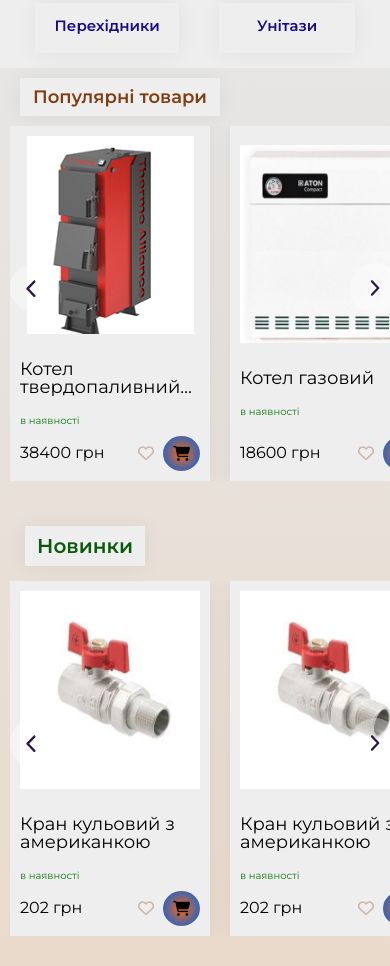
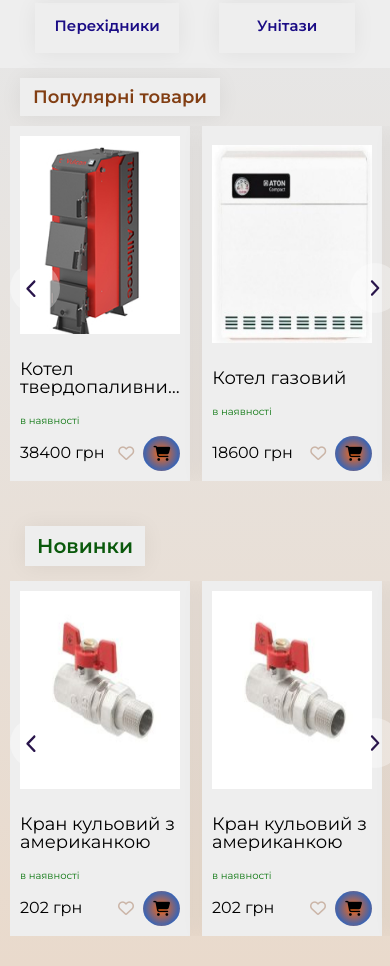
Before and after one commit to Masia0124/TeploMmarket, a plain HTML site: page index.html in a window 390 px wide. Shown: the part 858-1824 px from the top of the page. Drawn offline with nearby package versions, Linux system fonts and the light colour scheme.

Commit message:
Update teplomarket.css

```diff
--- a/css/teplomarket.css
+++ b/css/teplomarket.css
@@ -538,7 +538,7 @@ a:hover {
     height: 240px;
 }
 
-.cart_img > img {
+.cart_img>img {
     height: 90%;
     margin: auto;
 }
@@ -907,7 +907,7 @@ a:hover {
     }
 
     .cart_item {
-        flex: 0 0 200px;
+        flex: 0 0 180px;
     }
 
     .cart_img {
@@ -960,6 +960,10 @@ a:hover {
 
     .newItems h5 {
         width: 120px;
+    }
+
+    .carts .slick-slide {
+        margin-right: 12px;
     }
 }
 
```
